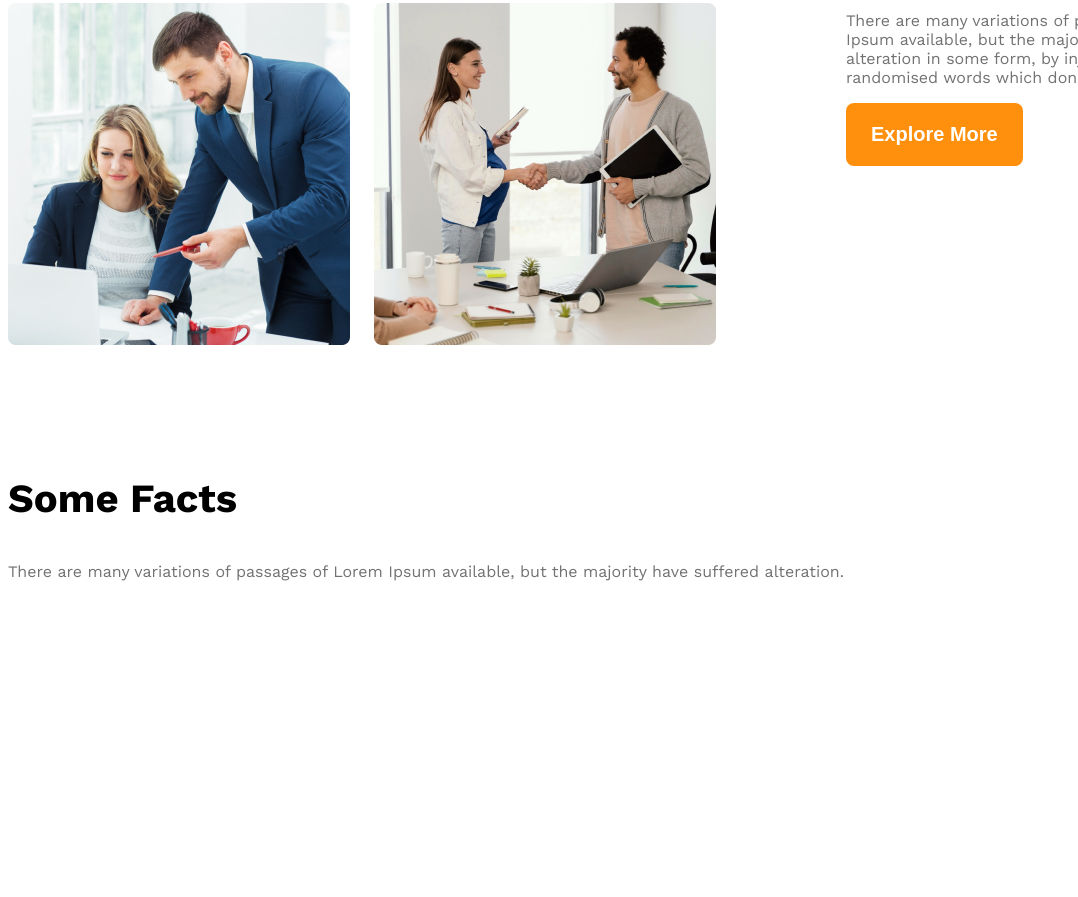
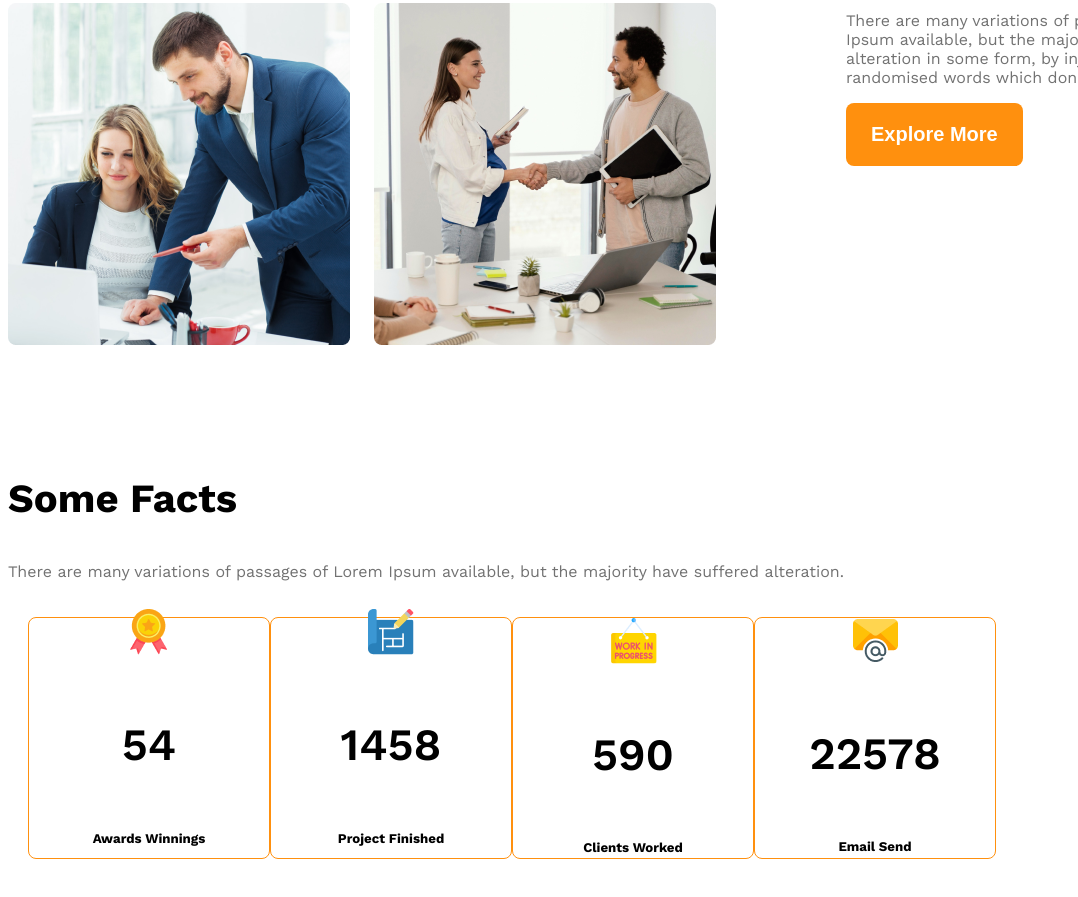
Before and after one commit to ashik-billah/g3-architect-web, a plain HTML site: page index.html in a window 1280 px wide. Shown: the part 1677-2574 px from the top of the page, without its empty margins (0-1078 px from the left). Before the commit the page ends 2388 px from the top, so only its background shows below. Drawn offline with nearby package versions, Linux system fonts and the light colour scheme.

Commit message:
add some facts

```diff
--- a/index.html
+++ b/index.html
@@ -65,6 +65,32 @@
 <section>
 <h3 class="section-title">Some Facts</h3>
 <p class="text-light-gray">There are many variations of passages of Lorem Ipsum available, but the majority have suffered alteration.</p>
+<div class="facts-container">
+    <div class="fact display-flex">
+        <div>
+            <img src="images/icons/ribon.png" alt="" class="fact-icon">
+        <h4 class="fact-number">54</h4>
+        <h5 class="fact-name">Awards Winnings</h5>
+        </div>
+    </div>
+    <div class="fact display-flex">
+        <div>
+            <img src="images/icons/projects.png" alt="" class="fact-icon">
+        <h4 class="fact-number">1458</h4>
+        <h5 class="fact-name">Project Finished</h5>
+        </div>
+    </div>
+    <div class="fact">
+        <img src="images/icons/customers.png" alt="" class="fact-icon">
+        <h4 class="fact-number">590</h4>
+        <h5 class="fact-name">Clients Worked</h5>
+    </div>
+    <div class="fact">
+        <img src="images/icons/email.png" alt="" class="fact-icon">
+        <h4 class="fact-number">22578</h4>
+        <h5 class="fact-name">Email Send</h5>
+    </div>
+</div>
 
 
 </section>
--- a/style/style.css
+++ b/style/style.css
@@ -116,8 +116,26 @@ align-items: center;
   font-weight: 500;
 }
 
+/* some fact design */
 
-
+.facts-container{
+  display: flex;
+  flex-direction: row;
+  padding: 20px;
+}
+.fact{
+  border: 1px solid rgba(255, 144, 14, 1);
+  width: 240px;
+  height: 240px;
+  border-radius: 8px;
+  text-align: center;
+  align-items: center;
+  justify-content: center;
+}
+.fact-number{
+  font-size: 2.8rem;
+  font-weight: 600;
+}
 
 
 
```
